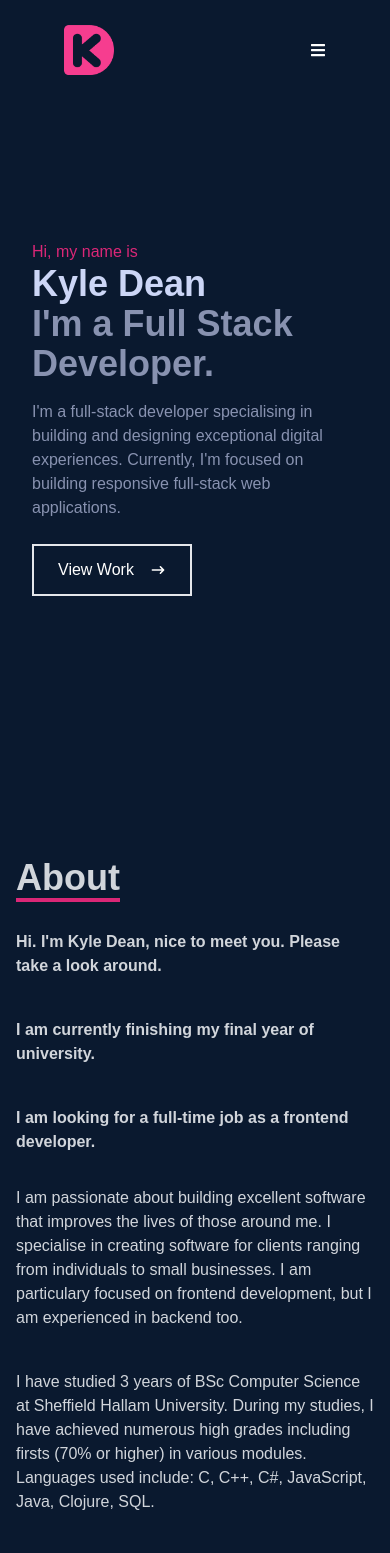
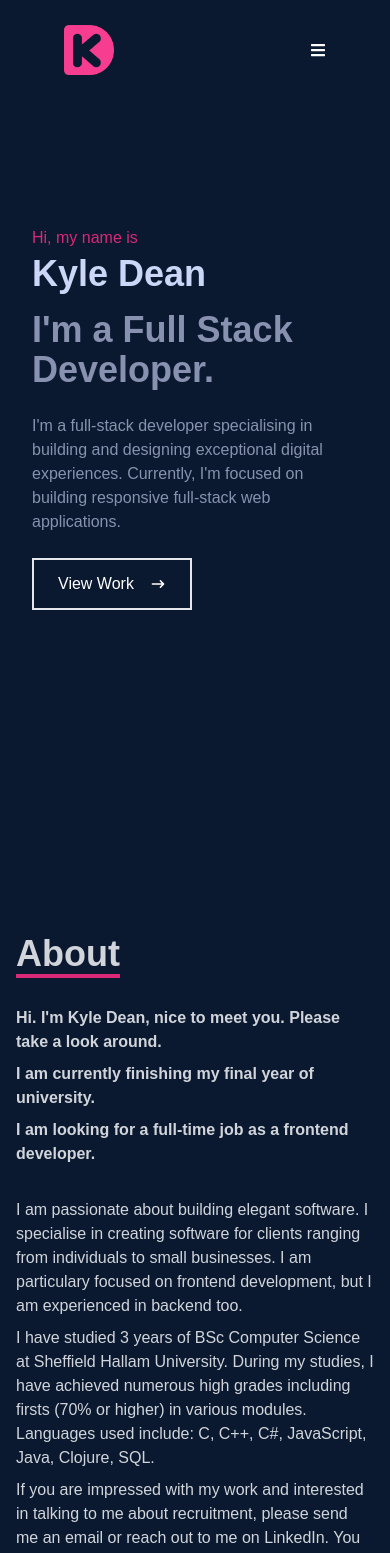
Before and after one commit to kdeano/portfolio-react, a React (Create React App) app: page / in a window 390 px wide. Shown: the top 1553 px of the page. Built offline with nearby package versions, Linux system fonts and the light colour scheme.

Commit message:
Fixed some mobile text sizing and spacing in hero

```diff
--- a/package.json
+++ b/package.json
@@ -1,5 +1,5 @@
 {
-  "homepage": "https://kyledean.dev",
+  "homepage": "https://www.kyledean.dev",
   "name": "portfolio-purple-react-tailwind",
   "version": "0.1.0",
   "private": true,
--- a/src/components/About.jsx
+++ b/src/components/About.jsx
@@ -11,15 +11,15 @@ const About = () => {
 
           </div>
           <div className="max-w-[1000px] w-full grid sm:grid-cols-2 gap-8 px-4 mx-auto">
-            <div className="sm:text-right sm:text-2xl font-bold">
-              <p className="pb-10">Hi. I'm Kyle Dean, nice to meet you. Please take a look around.</p>
-              <p className="pb-10">I am currently finishing my final year of university.</p>
+            <div className="lg:text-right text-1xl md:text-2xl lg:text-4xl font-bold">
+              <p className="pb-2 lg:pb-10">Hi. I'm Kyle Dean, nice to meet you. Please take a look around.</p>
+              <p className="pb-2 lg:pb-10">I am currently finishing my final year of university.</p>
               <p>I am looking for a full-time job as a frontend developer.</p>
             </div>
 
             <div>
-              <p className="pb-10">I am passionate about building excellent software that improves the lives of those around me. I specialise in creating software for clients ranging from individuals to small businesses. I am particulary focused on frontend development, but I am experienced in backend too.</p>
-              <p className="pb-10">I have studied 3 years of BSc Computer Science at Sheffield Hallam University. During my studies, I have achieved numerous high grades including firsts (70% or higher) in various modules. Languages used include: C, C++, C#, JavaScript, Java, Clojure, SQL.</p>
+              <p className="sm:flex pb-2 lg:pb-10">I am passionate about building elegant software. I specialise in creating software for clients ranging from individuals to small businesses. I am particulary focused on frontend development, but I am experienced in backend too.</p>
+              <p className="sm:flex pb-2 lg:pb-10">I have studied 3 years of BSc Computer Science at Sheffield Hallam University. During my studies, I have achieved numerous high grades including firsts (70% or higher) in various modules. Languages used include: C, C++, C#, JavaScript, Java, Clojure, SQL.</p>
               <p>If you are impressed with my work and interested in talking to me about recruitment, please send me an email or reach out to me on LinkedIn. You can find my resume attached to the left-hand side of the page, along with other useful links.</p>
             </div>
         </div>
--- a/src/components/Home.jsx
+++ b/src/components/Home.jsx
@@ -18,9 +18,9 @@ const Home = () => {
         <img className="w-3/4 mx-auto select-none" src={LogoHero} alt="Logo hero" />
       </div> */}
 
-        <p className="text-pink-600">Hi, my name is</p>
-        <h1 className="text-4xl sm:text-7xl font-bold text-[#ccd6f6]">Kyle Dean</h1>
-        <h2 className="text-4xl sm:text-7xl font-bold text-[#8892b0]">I'm a Full Stack Developer.</h2>
+        <p className="pb-1 text-pink-600">Hi, my name is</p>
+        <h1 className="pb-4 text-4xl sm:text-7xl font-bold text-[#ccd6f6]">Kyle Dean</h1>
+        <h2 className="pb-2 text-4xl sm:text-7xl font-bold text-[#8892b0]">I'm a Full Stack Developer.</h2>
         <p className="text-[#8892b0] py-4 max-w-[700px]">I'm a full-stack developer specialising in building and designing exceptional digital experiences. Currently, I'm focused on building responsive full-stack web applications.</p>
 
         <div>
```
